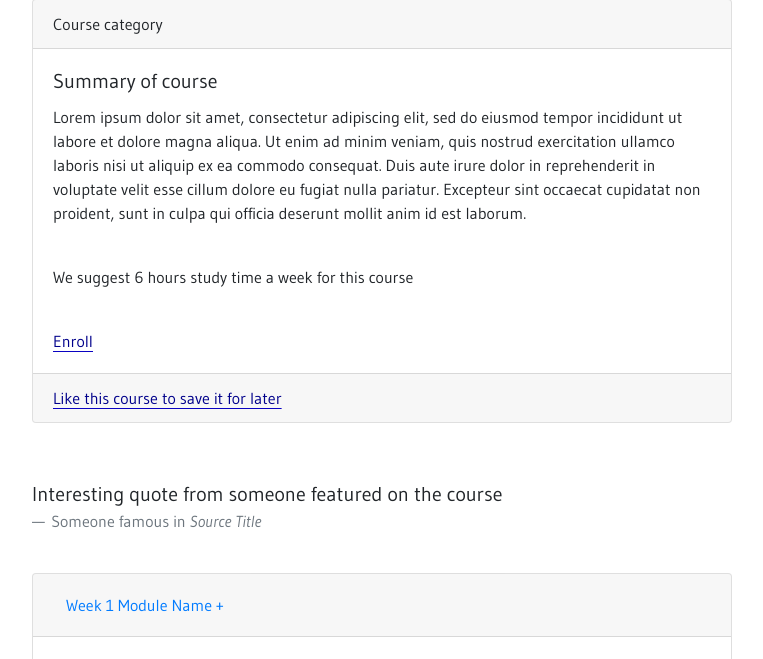
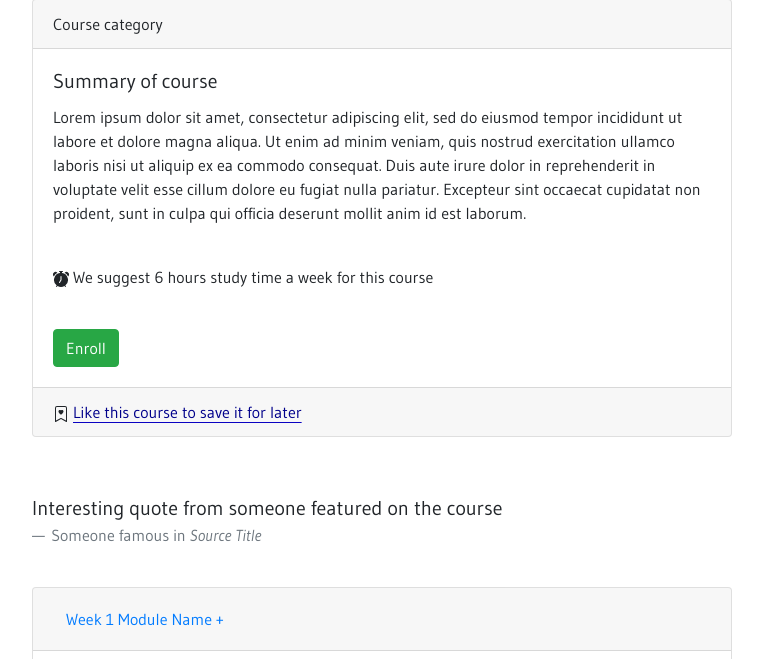
Before and after one commit to CFG-Diversity-Hack-Team5/another-history-app, a Python web app: template main/templates/course.html in a window 1280 px wide. Shown: the part 381-1040 px from the top of the page, without its empty margins (258-1021 px from the left). Run offline with Jinja, Linux system fonts and the light colour scheme; the template is opened without the code that fills it, so the values that code supplies are empty; some libraries are stand-ins or nearby versions.

Commit message:
Adding icons and changing Enroll to button

```diff
--- a/main/templates/course.html
+++ b/main/templates/course.html
@@ -71,12 +71,19 @@
               non proident, sunt in culpa qui officia deserunt mollit anim id est laborum.
             </p><br>
             <p class>
+              <svg width="1em" height="1em" viewBox="0 0 16 16" class="bi bi-alarm-fill" fill="currentColor" xmlns="http://www.w3.org/2000/svg">
+                <path fill-rule="evenodd" d="M6 .5a.5.5 0 0 1 .5-.5h3a.5.5 0 0 1 0 1H9v1.07a7.001 7.001 0 0 1 3.274 12.474l.601.602a.5.5 0 0 1-.707.708l-.746-.746A6.97 6.97 0 0 1 8 16a6.97 6.97 0 0 1-3.422-.892l-.746.746a.5.5 0 0 1-.707-.708l.602-.602A7.001 7.001 0 0 1 7 2.07V1h-.5A.5.5 0 0 1 6 .5zM.86 5.387A2.5 2.5 0 1 1 4.387 1.86 8.035 8.035 0 0 0 .86 5.387zM11.613 1.86a2.5 2.5 0 1 1 3.527 3.527 8.035 8.035 0 0 0-3.527-3.527zM8.5 5.5a.5.5 0 0 0-1 0v3.362l-1.429 2.38a.5.5 0 1 0 .858.515l1.5-2.5A.5.5 0 0 0 8.5 9V5.5z"/>
+              </svg>
               We suggest 6 hours study time a week for this course
             </p><br>
-            <a href="signin.html">Enroll</a>
+             <button type="button" class="btn btn-success" a href="login.html">Enroll</button>
 
           </div>
-           <div class="card-footer text-muted">
+           <div class="card-footer">
+            <svg width="1em" height="1em" viewBox="0 0 16 16" class="bi bi-bookmark-heart" fill="currentColor" xmlns="http://www.w3.org/2000/svg">
+              <path fill-rule="evenodd" d="M2 2a2 2 0 0 1 2-2h8a2 2 0 0 1 2 2v13.5a.5.5 0 0 1-.777.416L8 13.101l-5.223 2.815A.5.5 0 0 1 2 15.5V2zm2-1a1 1 0 0 0-1 1v12.566l4.723-2.482a.5.5 0 0 1 .554 0L13 14.566V2a1 1 0 0 0-1-1H4z"/>
+              <path fill-rule="evenodd" d="M8 4.41c1.387-1.425 4.854 1.07 0 4.277C3.146 5.48 6.613 2.986 8 4.412z"/>
+            </svg>
              <a href="signin.html">Like this course to save it for later</a>
           </div>
         </div>
```
